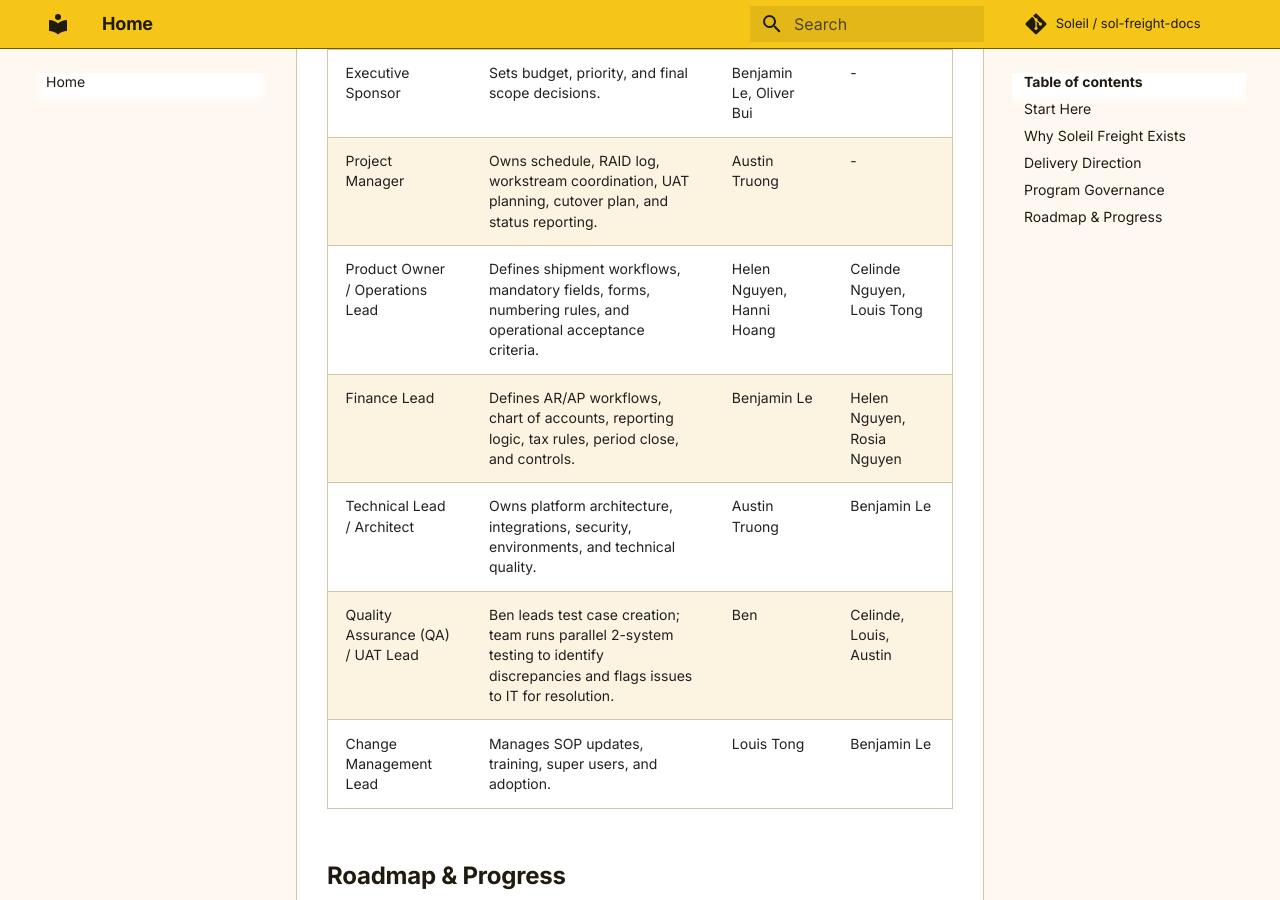
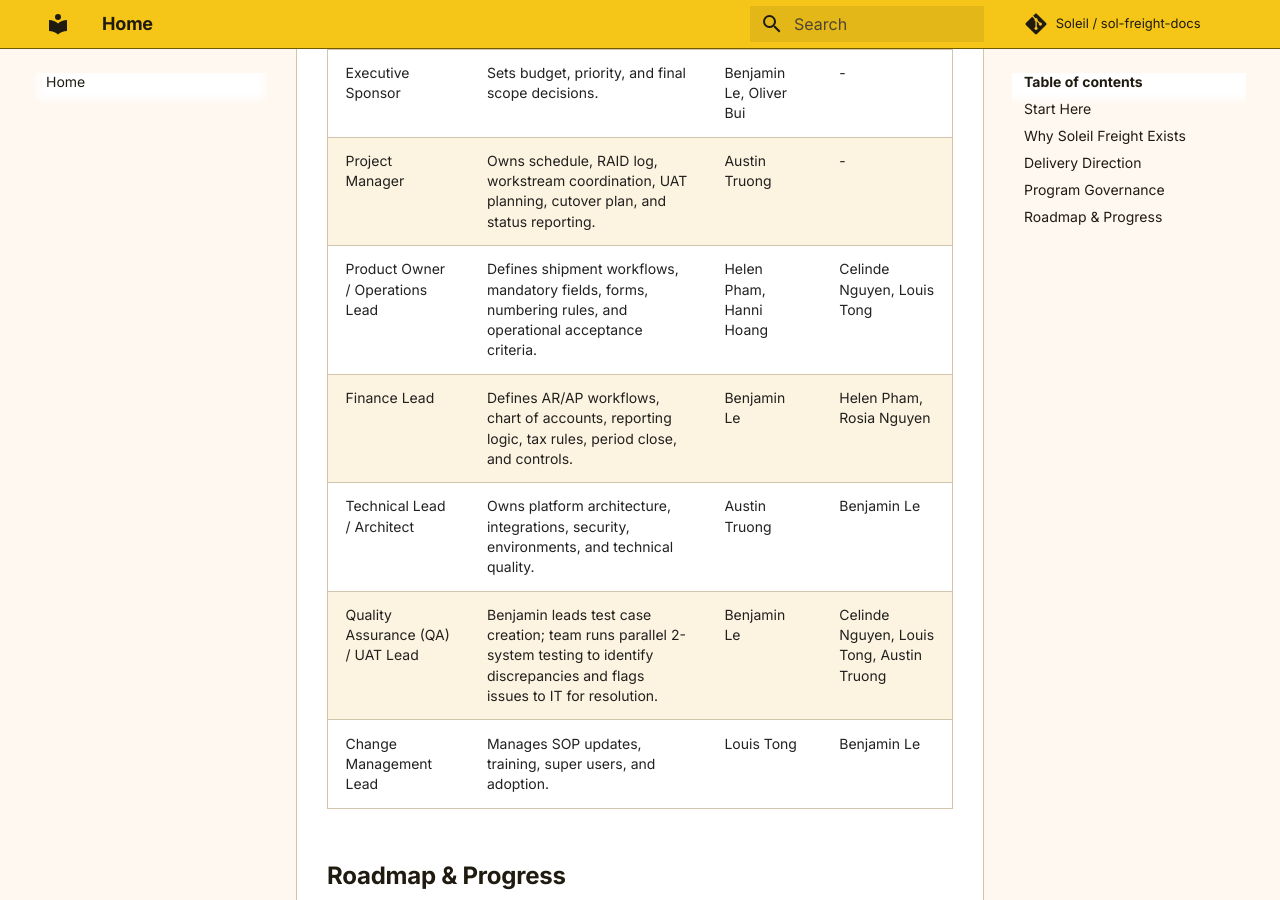
Before and after one commit to soleil-transportation-it-support/sol-freight-docs, an MkDocs documentation site: the page built from docs/index.md, in a window 1280 px wide and 900 px high, scrolled down 1190 px. Built offline with MkDocs 1.6.1 and Material for MkDocs 9.7.7, drawn with Linux system fonts in a browser that asks for light colours; comment, search, counter and statistics services are not loaded.

Commit message:
docs: update team roles and responsibilities in the project overview

```diff
--- a/docs/index.md
+++ b/docs/index.md
@@ -27,10 +27,10 @@ The same roadmap also recommends a selective migration strategy instead of movin
 |---|---|---|---|
 | Executive Sponsor | Sets budget, priority, and final scope decisions. | Benjamin Le, Oliver Bui | - |
 | Project Manager | Owns schedule, RAID log, workstream coordination, UAT planning, cutover plan, and status reporting. | Austin Truong | - |
-| Product Owner / Operations Lead | Defines shipment workflows, mandatory fields, forms, numbering rules, and operational acceptance criteria. | Helen Nguyen, Hanni Hoang | Celinde Nguyen, Louis Tong |
-| Finance Lead | Defines AR/AP workflows, chart of accounts, reporting logic, tax rules, period close, and controls. | Benjamin Le | Helen Nguyen, Rosia Nguyen |
+| Product Owner / Operations Lead | Defines shipment workflows, mandatory fields, forms, numbering rules, and operational acceptance criteria. | Helen Pham, Hanni Hoang | Celinde Nguyen, Louis Tong |
+| Finance Lead | Defines AR/AP workflows, chart of accounts, reporting logic, tax rules, period close, and controls. | Benjamin Le | Helen Pham, Rosia Nguyen |
 | Technical Lead / Architect | Owns platform architecture, integrations, security, environments, and technical quality. | Austin Truong | Benjamin Le |
-| Quality Assurance (QA) / UAT Lead | Ben leads test case creation; team runs parallel 2-system testing to identify discrepancies and flags issues to IT for resolution. | Ben | Celinde, Louis, Austin |
+| Quality Assurance (QA) / UAT Lead | Benjamin leads test case creation; team runs parallel 2-system testing to identify discrepancies and flags issues to IT for resolution. | Benjamin Le | Celinde Nguyen, Louis Tong, Austin Truong|
 | Change Management Lead | Manages SOP updates, training, super users, and adoption. | Louis Tong | Benjamin Le |
 
 ## Roadmap & Progress
```
